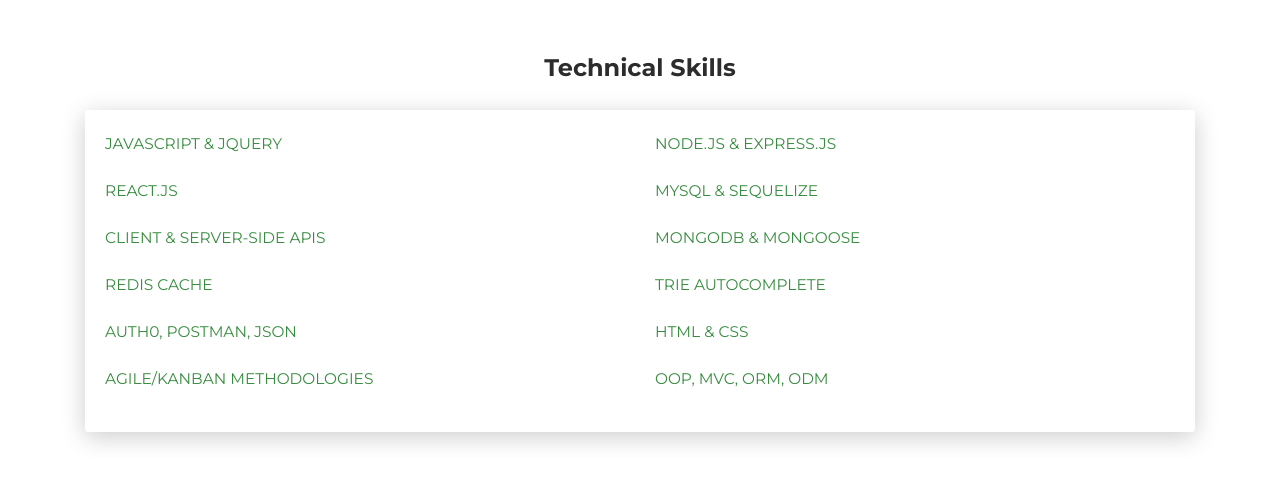
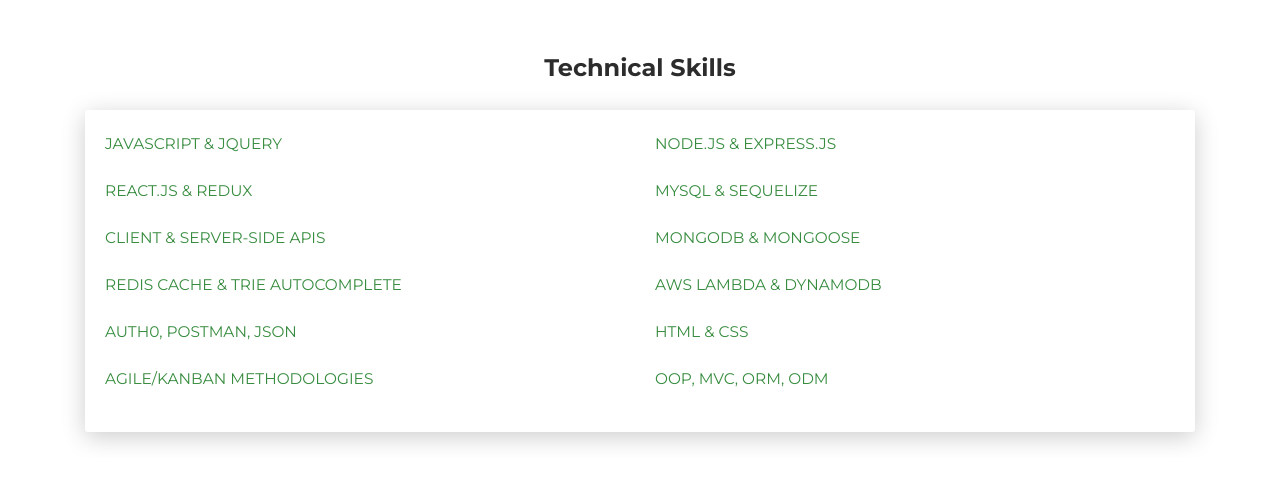
Before and after one commit to carmenobied/Portfolio-Software-Engineer, a plain HTML site: page index.html in a window 1280 px wide. Shown: the part 599-1082 px from the top of the page. Drawn offline with Linux system fonts and the light colour scheme.

Commit message:
updated technological skills

```diff
--- a/index.html
+++ b/index.html
@@ -106,7 +106,7 @@
                 </div>
                 <div class="row">
                   <div class="col-md-6">
-                    <div class="progress-container progress-primary"><span class="progress-badge">React.js</span>
+                    <div class="progress-container progress-primary"><span class="progress-badge">React.js & Redux</span>
                     </div>
                   </div>
                   <div class="col-md-6">
@@ -129,12 +129,12 @@
                 </div>
                 <div class="row">
                   <div class="col-md-6">
-                    <div class="progress-container progress-primary"><span class="progress-badge">Redis cache</span>
+                    <div class="progress-container progress-primary"><span class="progress-badge">Redis cache & Trie
+                      autocomplete</span>
                     </div>
                   </div>
                   <div class="col-md-6">
-                    <div class="progress-container progress-primary"><span class="progress-badge">Trie
-                        autocomplete</span>
+                    <div class="progress-container progress-primary"><span class="progress-badge">AWS Lambda & DynamoDB</span>
                     </div>
                   </div>
                 </div>
```
